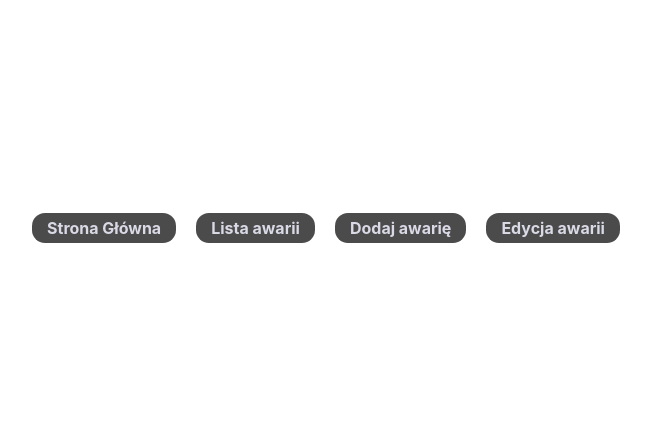
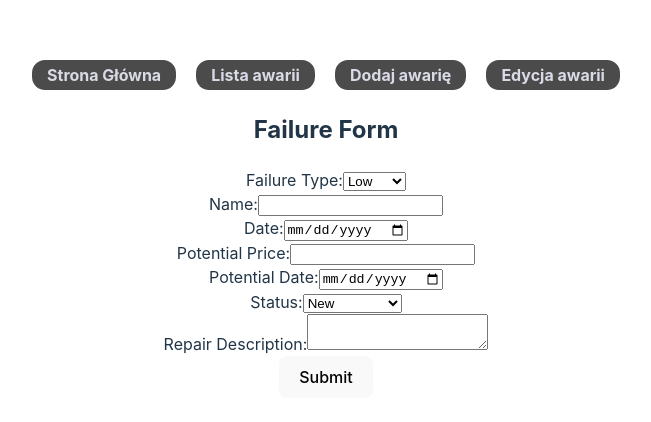
Before and after one commit to DavvidU/Hephaestus-serwis-komputerowy, a React (Vite) app in the folder hephaestus.client/: page /failure/add in a window 1280 px wide. Shown: the part 172-594 px from the top of the page, without its empty margins (314-965 px from the left). Built offline with nearby package versions, Linux system fonts and the light colour scheme.

Commit message:
frontend struktura + lista i dodawanie

```diff
--- a/hephaestus.client/package.json
+++ b/hephaestus.client/package.json
@@ -10,6 +10,7 @@
     "preview": "vite preview"
   },
   "dependencies": {
+    "axios": "^1.6.8",
     "react": "^18.2.0",
     "react-bootstrap": "^2.10.2",
     "react-dom": "^18.2.0",
--- /dev/null
+++ b/hephaestus.client/src/Add_Failure/AddFailure.tsx
@@ -0,0 +1,158 @@
+import axios from 'axios';
+import React, { useState } from 'react';
+
+interface FailureData {
+  failureType: string;
+  name: string;
+  date: string;
+  potentialPrice: string;
+  potentialDate: string;
+  status: string;
+  repairDescription: string;
+}
+
+const AddFailure: React.FC = () => {
+  const [failureData, setFailureData] = useState<FailureData>({
+    failureType: '',
+    name: '',
+    date: '',
+    potentialPrice: '',
+    potentialDate: '',
+    status: '',
+    repairDescription: ''
+  });
+
+  const handleChange = (e: React.ChangeEvent<HTMLInputElement | HTMLTextAreaElement | HTMLSelectElement>) => {
+    const { name, value } = e.target;
+    setFailureData({ ...failureData, [name]: value });
+  };
+
+  const handleSubmit = async (e: React.FormEvent) => {
+    e.preventDefault();
+
+    // Convert string values to numbers
+    const convertedData = {
+      ...failureData,
+      failureType: parseInt(failureData.failureType),
+      status: parseInt(failureData.status)
+    };
+
+    try {
+      const response = await axios.post(
+        'https://localhost:7292/add-failure',
+        convertedData
+      );
+
+      console.log('Server response:', response.data);
+
+      // Clear form fields after successful submission
+      setFailureData({
+        failureType: '',
+        name: '',
+        date: '',
+        potentialPrice: '',
+        potentialDate: '',
+        status: '',
+        repairDescription: ''
+      });
+    } catch (error) {
+      console.error('Error occurred:', error);
+    }
+  };
+
+
+  return (
+    <div>
+      <h2>Failure Form</h2>
+      <form onSubmit={handleSubmit}>
+      <label>
+          Failure Type:
+          <select
+            name="failureType"
+            value={failureData.failureType}
+            onChange={handleChange}
+            required
+          >
+            <option value="0">Low</option>
+            <option value="1">Mild</option>
+            <option value="2">High</option>
+            <option value="3">Critical</option>
+          </select>
+        </label>
+        <br />
+        <label>
+          Name:
+          <input
+            type="text"
+            name="name"
+            value={failureData.name}
+            onChange={handleChange}
+            required
+          />
+        </label>
+        <br />
+        <label>
+          Date:
+          <input
+            type="date"
+            name="date"
+            value={failureData.date}
+            onChange={handleChange}
+            required
+          />
+        </label>
+        <br />
+        <label>
+          Potential Price:
+          <input
+            type="number"
+            name="potentialPrice"
+            value={failureData.potentialPrice}
+            onChange={handleChange}
+            required
+          />
+        </label>
+        <br />
+        <label>
+          Potential Date:
+          <input
+            type="date"
+            name="potentialDate"
+            value={failureData.potentialDate}
+            onChange={handleChange}
+            required
+          />
+        </label>
+        <br />
+        <label>
+          Status:
+          <select
+            name="status"
+            value={failureData.status}
+            onChange={handleChange}
+            required
+          >
+            <option value="0">New</option>
+            <option value="1">InProgress</option>
+            <option value="2">Finished</option>
+            <option value="3">Unrepairable</option>
+          </select>
+        </label>
+        <br />
+        <label>
+          Repair Description:
+          <textarea
+            name="repairDescription"
+            value={failureData.repairDescription}
+            onChange={handleChange}
+            required
+          />
+        </label>
+        <br />
+        <button type="submit">Submit</button>
+      </form>
+    </div>
+  );
+};
+
+export default AddFailure;
--- a/hephaestus.client/src/App.tsx
+++ b/hephaestus.client/src/App.tsx
@@ -1,7 +1,5 @@
-import React from 'react';
-import './App.css';
+import "./App.css";
 import Navigation from "./Navigation/Navigation";
-
 
 function App() {
   return (
--- a/hephaestus.client/src/Edit_Failure/Edit_Failure.tsx
+++ b/hephaestus.client/src/Edit_Failure/Edit_Failure.tsx
@@ -1,7 +1,8 @@
 import React from 'react'
 
-export default function Edit_Failure() {
+function Edit_Failure() {
   return (
     <div>Edit_Failure</div>
   )
 }
+export default Edit_Failure;
--- a/hephaestus.client/src/Failure_Details/Failure_Details.tsx
+++ b/hephaestus.client/src/Failure_Details/Failure_Details.tsx
@@ -1,7 +1,8 @@
 import React from 'react'
 
-export default function Failure_Details() {
+function Failure_Details() {
   return (
     <div>failure_details</div>
   )
 }
+export default Failure_Details;
--- /dev/null
+++ b/hephaestus.client/src/Failure_List/FailureList.tsx
@@ -0,0 +1,52 @@
+import React, { useState, useEffect } from 'react';
+import axios from 'axios';
+
+interface Failure {
+  id: number;
+  failureType: string;
+  name: string;
+  date: string;
+  potentialPrice: number;
+  potentialDate: string;
+  status: string;
+  repairDescription: string;
+}
+
+const FailureList: React.FC = () => {
+  const [failures, setFailures] = useState<Failure[]>([]);
+
+  useEffect(() => {
+    const fetchFailures = async () => {
+      try {
+        const response = await axios.get<Failure[]>('https://localhost:7292/get-failures');
+        setFailures(response.data);
+      } catch (error) {
+        console.error('Error fetching failures:', error);
+      }
+    };
+
+    fetchFailures();
+  }, []); // Empty dependency array ensures that effect runs only once on component mount
+
+  return (
+    <div>
+      <h2>List of Failures</h2>
+      <ul>
+        {failures.map((failure, index) => (
+          <li key={index}>
+            <strong>ID:</strong> {failure.id}<br />
+            <strong>Name:</strong> {failure.name}<br />
+            <strong>Failure Type:</strong> {failure.failureType}<br />
+            <strong>Date:</strong> {failure.date}<br />
+            <strong>Potential Price:</strong> {failure.potentialPrice}<br />
+            <strong>Potential Date:</strong> {failure.potentialDate}<br />
+            <strong>Status:</strong> {failure.status}<br />
+            <strong>Repair Description:</strong> {failure.repairDescription}<br />
+          </li>
+        ))}
+      </ul>
+    </div>
+  );
+};
+
+export default FailureList;
--- a/hephaestus.client/src/Filter/Filter.tsx
+++ b/hephaestus.client/src/Filter/Filter.tsx
@@ -1,7 +1,8 @@
 import React from 'react'
 
-export default function Filter() {
+function Filter() {
   return (
-    <div>filtr</div>
+    <div>Filtrowanie</div>
   )
 }
+export default Filter;
--- a/hephaestus.client/src/Home/Home.tsx
+++ b/hephaestus.client/src/Home/Home.tsx
@@ -1,7 +1,8 @@
 import React from 'react'
 
-export default function Home() {
+function Home() {
   return (
-    <div>home</div>
+    <div>Filtrowanie</div>
   )
 }
+export default Home;
--- a/hephaestus.client/src/Navigation/Navigation.tsx
+++ b/hephaestus.client/src/Navigation/Navigation.tsx
@@ -1,11 +1,18 @@
 import React from 'react'
 import { Navbar, Nav } from "react-bootstrap";
-import { BrowserRouter as Router, Link} from "react-router-dom";
+import { BrowserRouter as Router, Link, Route, Routes} from "react-router-dom";
 import "./Navigation.css";
+import AddFailure from '../Add_Failure/AddFailure';
+import Edit_Failure from '../Edit_Failure/Edit_Failure';
+import Failure_Details from '../Failure_Details/Failure_Details';
+import Home from '../Home/Home';
+import FailureList from '../Failure_List/FailureList';
 function Navigation() {
     return (
       <Router>
         <Navbar bg="dark" variant="dark" className="custom-navbar">
+        <Navbar.Brand>
+        </Navbar.Brand>
         <Nav className="me-auto">
         <Nav.Link as={Link} to={"/"}>Strona Główna</Nav.Link>
         <Nav.Link as={Link} to={"/failure/list"}>Lista awarii</Nav.Link>
@@ -13,6 +20,14 @@ function Navigation() {
         <Nav.Link as={Link} to={"/failure/edit"}>Edycja awarii</Nav.Link>
         </Nav>
         </Navbar>
+
+        <Routes>
+        <Route path="/" element={<Home/>}/>
+        <Route path="/failure/list" element={<FailureList />} />
+        <Route path="/failure/details/:id" element={<Failure_Details/>} />
+        <Route path="/failure/edit/:id" element={<Edit_Failure />}/>
+        <Route path="/failure/add" element={<AddFailure/>} />
+      </Routes>
       </Router>
 
     );
```
Also changed, not shown: hephaestus.client/src/Add_Failure/Add_Failure.tsx (deleted, +0 -7 lines), hephaestus.client/src/Failure_List/Failure_List.tsx (deleted, +0 -7 lines), 2 other files (tests, documents, lock files or other folders). Lines whose indentation alone changed are shown as unchanged.
